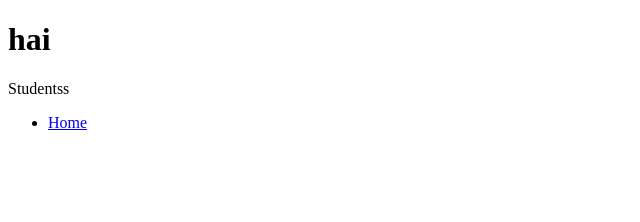
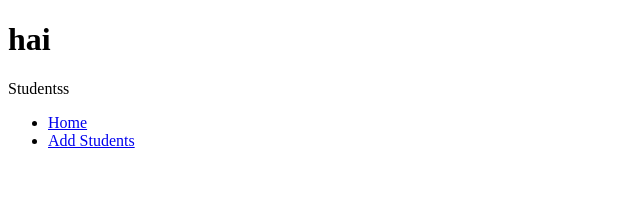
Before and after one commit to iamneo-production/dffafdafebcfacbdcbaeadfdfbaabfff, an Angular app in the folder angularapp/: page / in a window 1280 px wide. Shown: the top 222 px of the page, without its empty margins (0-640 px from the left). Built offline with nearby package versions, Linux system fonts and the light colour scheme.

Commit message:
Backup Commit

```diff
--- a/angularapp/src/app/app-routing.module.ts
+++ b/angularapp/src/app/app-routing.module.ts
@@ -1,9 +1,12 @@
 import { NgModule } from '@angular/core';
 import { RouterModule, Routes } from '@angular/router';
 import { StudentListComponent } from './student-list/student-list.component';
+import { StudentAddComponent } from './student-add/student-add.component';
 
 const routes: Routes = [
   { path: ' ', component: StudentListComponent },
+  { path: 'add', component: StudentAddComponent },
+
   // { path: 'add', component: StudentAddComponent },
   // { path: 'update/:id', component: StudentUpdateComponent }
 ];
--- a/angularapp/src/app/app.module.ts
+++ b/angularapp/src/app/app.module.ts
@@ -7,6 +7,7 @@ import { StudentListComponent } from './student-list/student-list.component';
 import { FormsModule } from '@angular/forms';
 import { NavbarComponent } from './navbar/navbar.component';
 import { StudentAddComponent } from './student-add/student-add.component';
+import { HttpClientModule } from '@angular/common/http';
 
 @NgModule({
   declarations: [
@@ -18,6 +19,8 @@ import { StudentAddComponent } from './student-add/student-add.component';
   imports: [
     BrowserModule,
     AppRoutingModule,
+    HttpClientModule,
+
     FormsModule
   ],
   providers: [],
--- a/angularapp/src/app/navbar/navbar.component.html
+++ b/angularapp/src/app/navbar/navbar.component.html
@@ -19,6 +19,7 @@
     </div>
     <ul>
       <li><a routerLink=" ">Home</a></li>
+      <li><a routerLink="/add">Add Students</a></li>
       <!-- <li><a routerLink="/register">Register</a></li>
       <li><a routerLink="/login" *ngIf="!isLoggedIn">Login</a></li>
 
--- a/angularapp/src/app/student-add/student-add.component.html
+++ b/angularapp/src/app/student-add/student-add.component.html
@@ -1 +1,16 @@
-<p>student-add works!</p>
+<h2>Add Student</h2>
+<form [formGroup]="addForm" (ngSubmit)="onSubmit()">
+  <div>
+    <label for="name">Name:</label>
+    <input type="text" id="name" formControlName="name" required>
+  </div>
+  <div>
+    <label for="department">Department:</label>
+    <input type="text" id="department" formControlName="department" required>
+  </div>
+  <div>
+    <label for="phonenumber">Phone Number:</label>
+    <input type="text" id="phonenumber" formControlName="phonenumber" required>
+  </div>
+  <button type="submit">Add Student</button>
+</form>
--- a/angularapp/src/app/student-add/student-add.component.ts
+++ b/angularapp/src/app/student-add/student-add.component.ts
@@ -1,5 +1,6 @@
 import { Component, OnInit } from '@angular/core';
 import { FormBuilder, FormGroup, Validators } from '@angular/forms';
+import { FormsModule } from '@angular/forms';
 import { Router } from '@angular/router';
 import { StudentService } from '../services/student.service';
 
```
